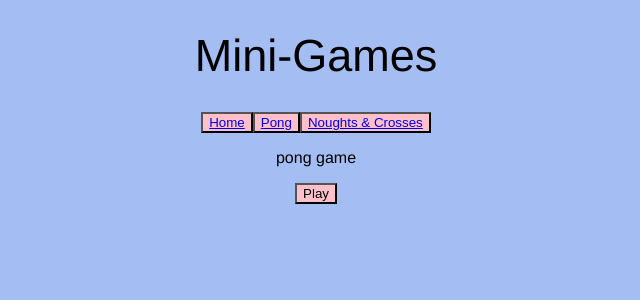
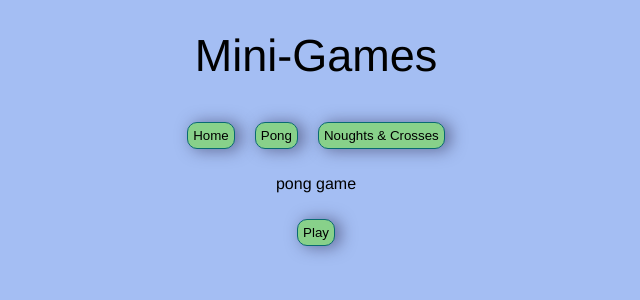
Before and after one commit to bellaroyle/mini-games, a React (Create React App) app: page /pong in a window 1280 px wide. Shown: the top 300 px of the page, without its empty margins (324-964 px from the left). Built offline with nearby package versions, Linux system fonts and the light colour scheme.

Commit message:
restyled button and moved to new file

```diff
--- a/src/components/Buttons.jsx
+++ b/src/components/Buttons.jsx
@@ -1,22 +1,28 @@
 import React from 'react';
-import styled from 'styled-components';
 import { Link } from '@reach/router';
 
-const Button = styled.button`
-  background-color: pink;
-`;
+import { Button } from './miniComponents';
 
 export default function Buttons() {
   return (
     <div>
       <Button>
-        <Link to={'/'}>Home</Link>
+        <Link to={'/'} style={{ textDecoration: 'none', color: '#000000' }}>
+          Home
+        </Link>
       </Button>
       <Button>
-        <Link to={'/pong'}>Pong</Link>
+        <Link to={'/pong'} style={{ textDecoration: 'none', color: '#000000' }}>
+          Pong
+        </Link>
       </Button>
       <Button>
-        <Link to={'/noughts-and-crosses'}>Noughts & Crosses</Link>
+        <Link
+          to={'/noughts-and-crosses'}
+          style={{ textDecoration: 'none', color: '#000000' }}
+        >
+          Noughts & Crosses
+        </Link>
       </Button>
     </div>
   );
--- a/src/components/Grid.jsx
+++ b/src/components/Grid.jsx
@@ -1,9 +1,6 @@
 import React from 'react';
-import styled from 'styled-components';
 
-const Button = styled.button`
-  background-color: pink;
-`;
+import { Button } from './miniComponents';
 
 class Grid extends React.Component {
   state = {
--- a/src/components/Pong.jsx
+++ b/src/components/Pong.jsx
@@ -1,12 +1,8 @@
 import React, { useState } from 'react';
 import P5Wrapper from 'react-p5-wrapper';
-import styled from 'styled-components';
 
 import sketch from '../pong/sketch';
-
-const Button = styled.button`
-  background-color: pink;
-`;
+import { Button } from './miniComponents';
 
 export default function Pong() {
   const [play, setPlay] = useState(false);
--- /dev/null
+++ b/src/components/miniComponents.js
@@ -0,0 +1,15 @@
+import styled from 'styled-components';
+export const Button = styled.button`
+  background-color: #88d18a;
+  padding: 5px;
+  margin: 10px;
+  border: 1px solid #096b72;
+  border-radius: 10px;
+  color: black;
+  box-shadow: 5px 1px 15px 1px #2e294e80;
+  transition: all 0.3s ease-in-out;
+
+  &:hover {
+    transform: scale(1.1);
+  }
+`;
```
